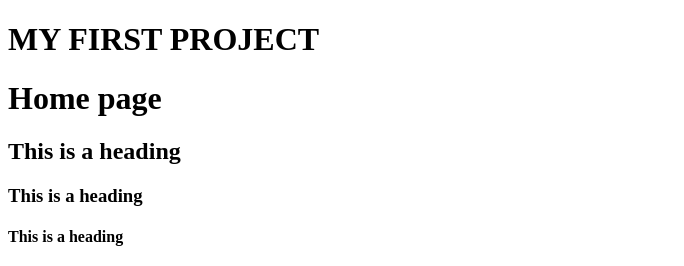
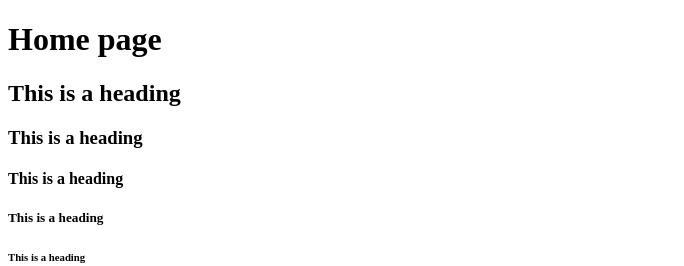
Before and after one commit to Sinevangeli1/MyFirstProject, a plain HTML site: page index.html in a window 1280 px wide. Shown: the top 266 px of the page, without its empty margins (0-684 px from the left). Drawn offline with Linux system fonts and the light colour scheme.

Commit message:
update homepage

```diff
--- a/index.html
+++ b/index.html
@@ -4,7 +4,6 @@
 
 </head>
 <body>
-    <h1> MY FIRST PROJECT</h1>
     <h1> Home page</h1>
     <h2> This is a heading</h2>
     <h3> This is a heading</h3>
```
